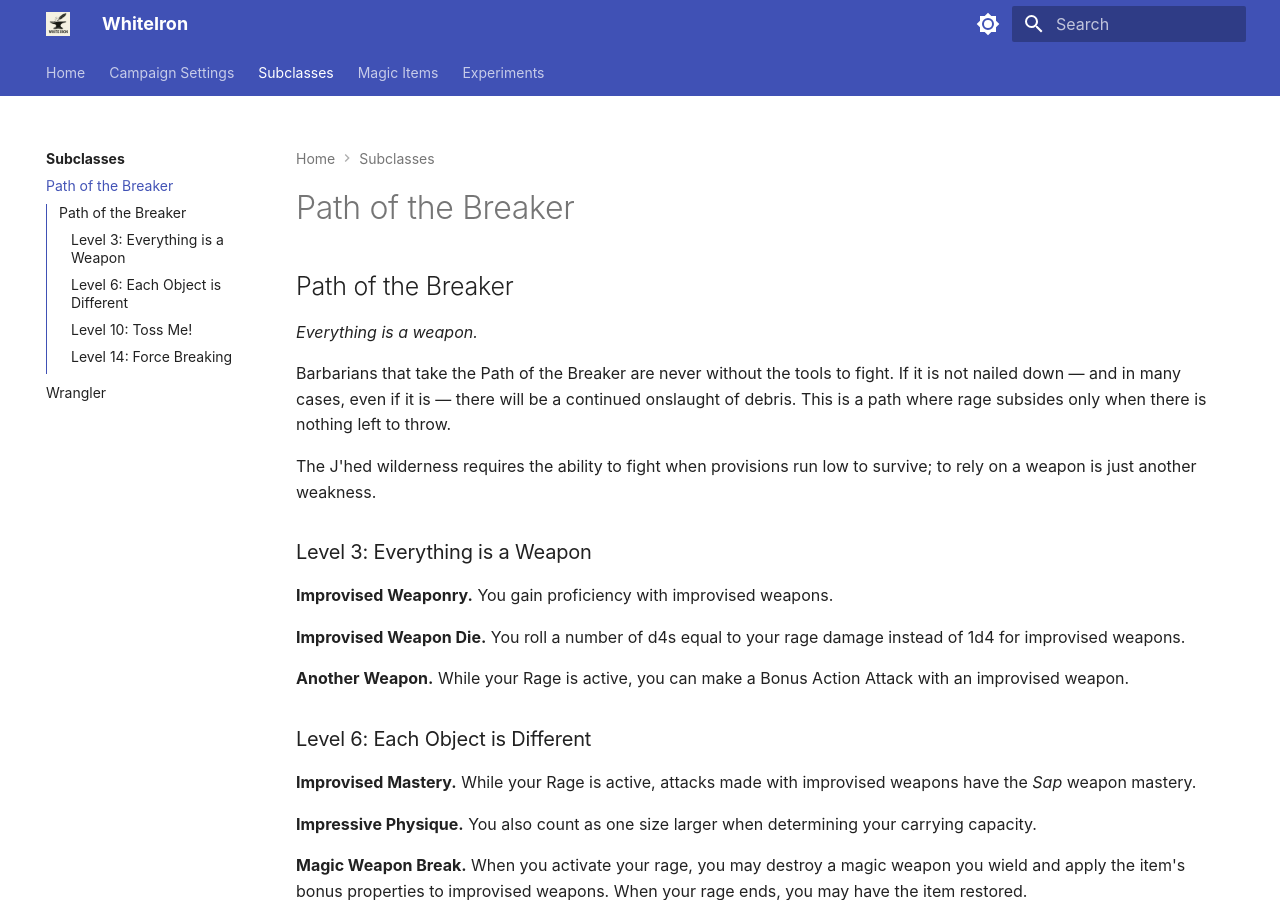
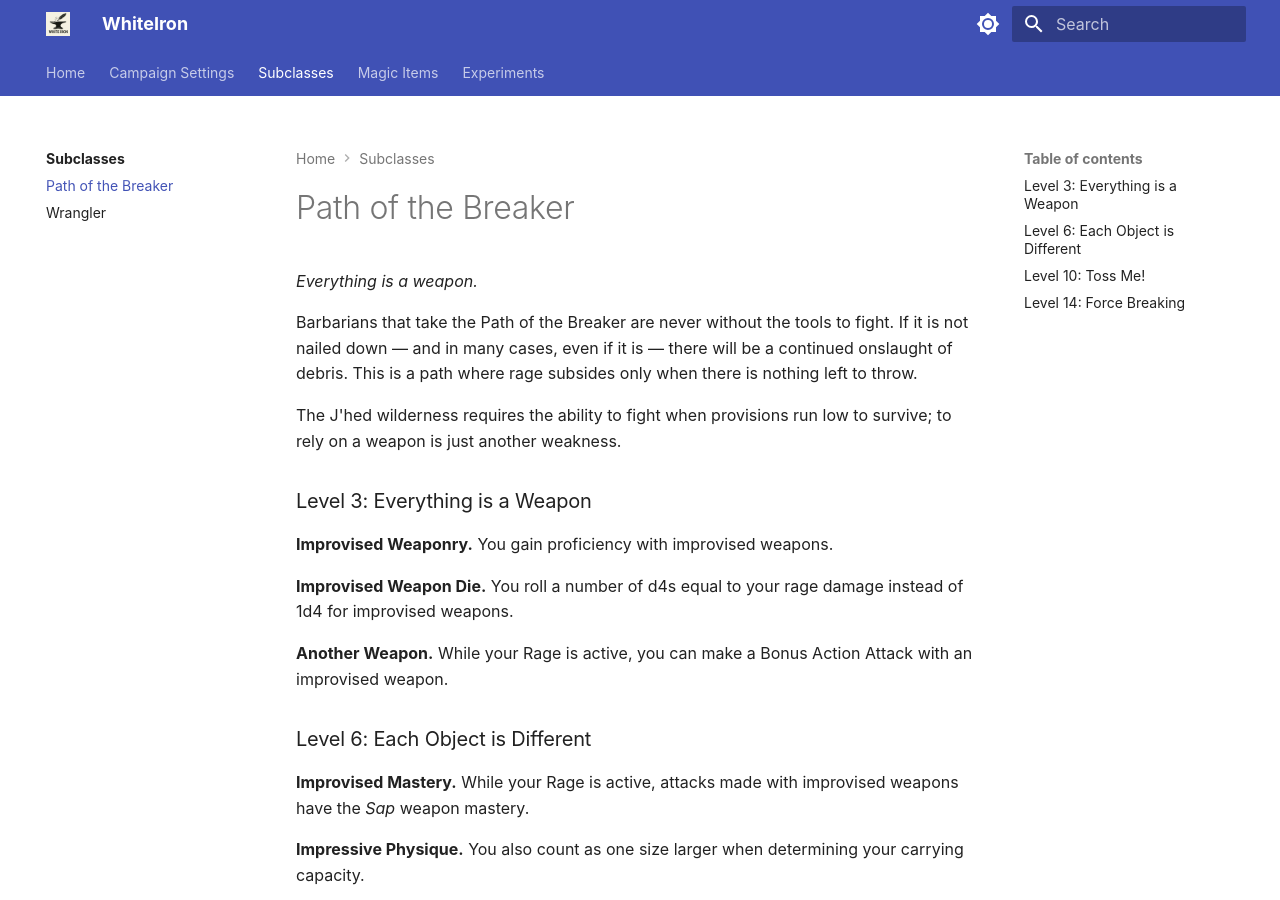
Before and after one commit to jonasmcferreira/whiteiron, an MkDocs documentation site: the page built from docs/subclasses/path-of-the-breaker.md, in a window 1280 px wide and 900 px high. Built offline with MkDocs 1.6.1 and Material for MkDocs 9.7.7, drawn with Linux system fonts in a browser that asks for light colours; some web fonts are replaced.

Commit message:
fixed toc

```diff
--- a/docs/subclasses/path-of-the-breaker.md
+++ b/docs/subclasses/path-of-the-breaker.md
@@ -1,4 +1,4 @@
-## Path of the Breaker
+# Path of the Breaker
 
 *Everything is a weapon.*
 
--- a/mkdocs.yml
+++ b/mkdocs.yml
@@ -9,14 +9,12 @@ nav:
       - lusitania/index.md
   - Subclasses:
       - subclasses/index.md
-      - Path of the Breaker: subclasses/path-of-the-breaker.md
-      - Wrangler: subclasses/wrangler.md
+      - subclasses/path-of-the-breaker.md
+      - subclasses/wrangler.md
   - Magic Items:
     - magic-items/index.md
   - Experiments:
     - experiments/index.md
-
-
 
 theme:
   name: material
@@ -46,7 +44,6 @@ theme:
     - navigation.tabs
     - navigation.indexes
     - toc.follow
-    - toc.integrate
 
 plugins:
   - search
```
